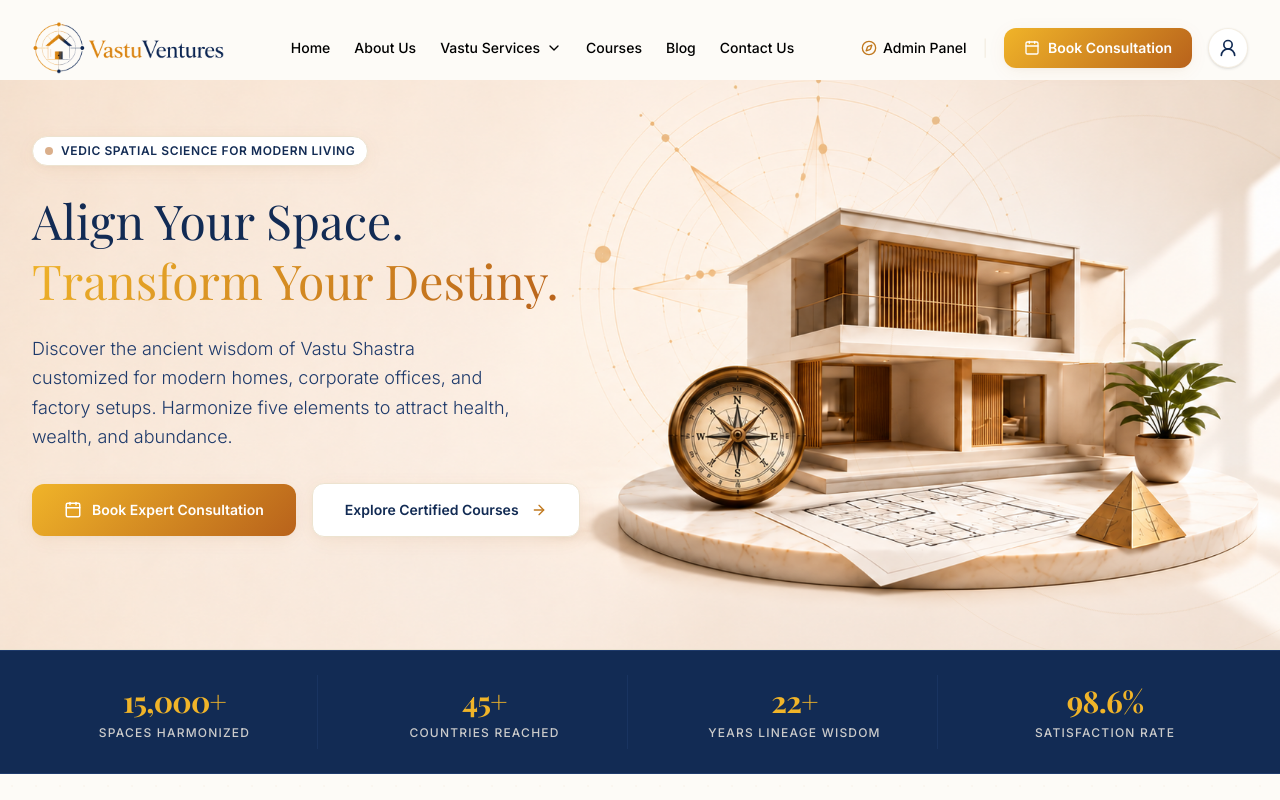
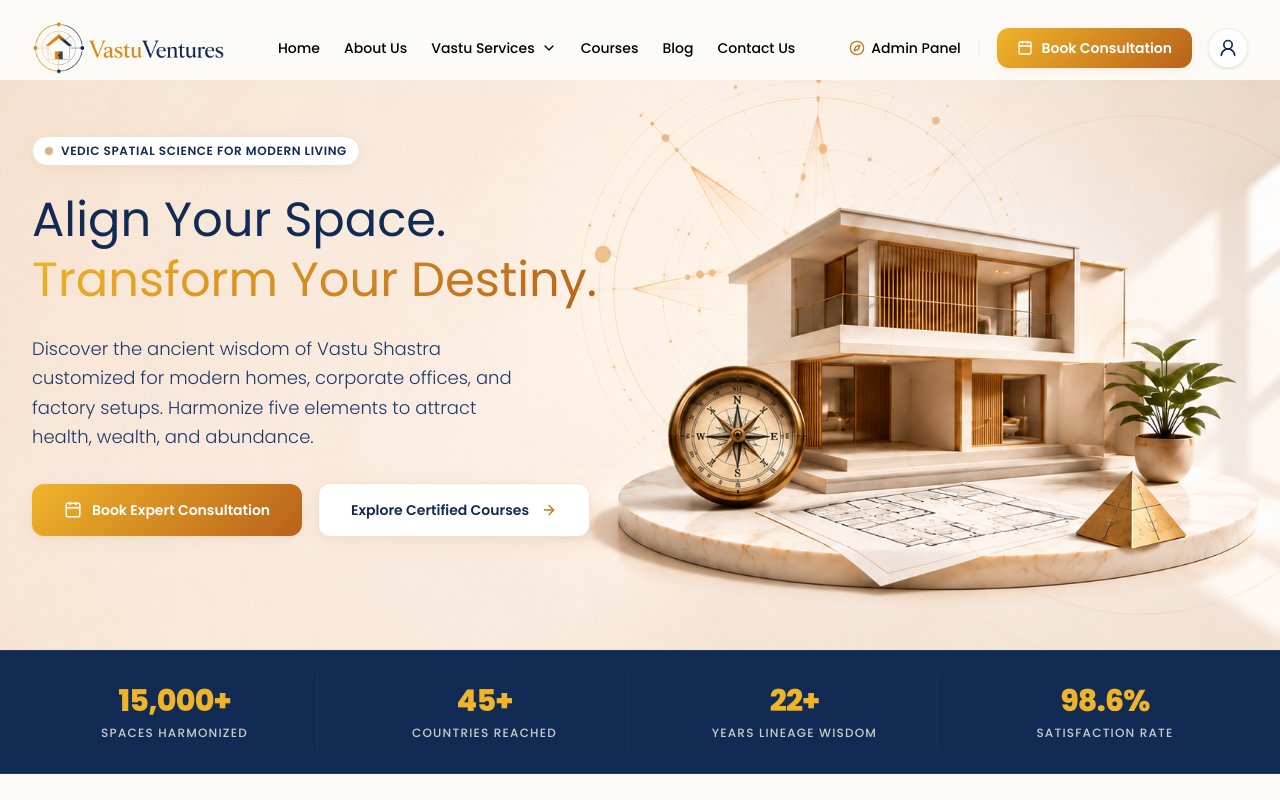
Before and after one commit to DigitalSuccessSolution/Vastu-Ventures, a Next.js app: page / in a window 1280 px wide. Shown: the top 800 px of the page. Built offline with nearby package versions, Linux system fonts and the light colour scheme.

Commit message:
style: change global typography to Poppins

```diff
--- a/app/globals.css
+++ b/app/globals.css
@@ -29,8 +29,8 @@
   --color-accent: var(--accent);
   --color-destructive: var(--destructive);
 
-  --font-serif: var(--font-playfair), Georgia, serif;
-  --font-sans: var(--font-inter), sans-serif;
+  --font-serif: var(--font-poppins), sans-serif;
+  --font-sans: var(--font-poppins), sans-serif;
 
   --animate-float: float 6s ease-in-out infinite;
   --animate-spin-slow: spin 20s linear infinite;
@@ -64,7 +64,7 @@
 body {
   background-color: var(--background);
   color: var(--foreground);
-  font-family: var(--font-inter), sans-serif;
+  font-family: var(--font-poppins), sans-serif;
   overflow-x: hidden;
 }
 
--- a/app/layout.tsx
+++ b/app/layout.tsx
@@ -1,17 +1,11 @@
 import type { Metadata } from "next";
-import { Playfair_Display, Inter } from "next/font/google";
+import { Poppins } from "next/font/google";
 import "./globals.css";
 
-const playfair = Playfair_Display({
-  variable: "--font-playfair",
+const poppins = Poppins({
+  variable: "--font-poppins",
   subsets: ["latin"],
-  weight: ["400", "500", "600", "700"],
-});
-
-const inter = Inter({
-  variable: "--font-inter",
-  subsets: ["latin"],
-  weight: ["300", "400", "500", "600", "700"],
+  weight: ["300", "400", "500", "600", "700", "800"],
 });
 
 export const metadata: Metadata = {
@@ -27,7 +21,7 @@
   return (
     <html
       lang="en"
-      className={`${playfair.variable} ${inter.variable} h-full antialiased`}
+      className={`${poppins.variable} h-full antialiased`}
     >
       <body className="min-h-full flex flex-col font-sans bg-background text-foreground">
         {children}
```
